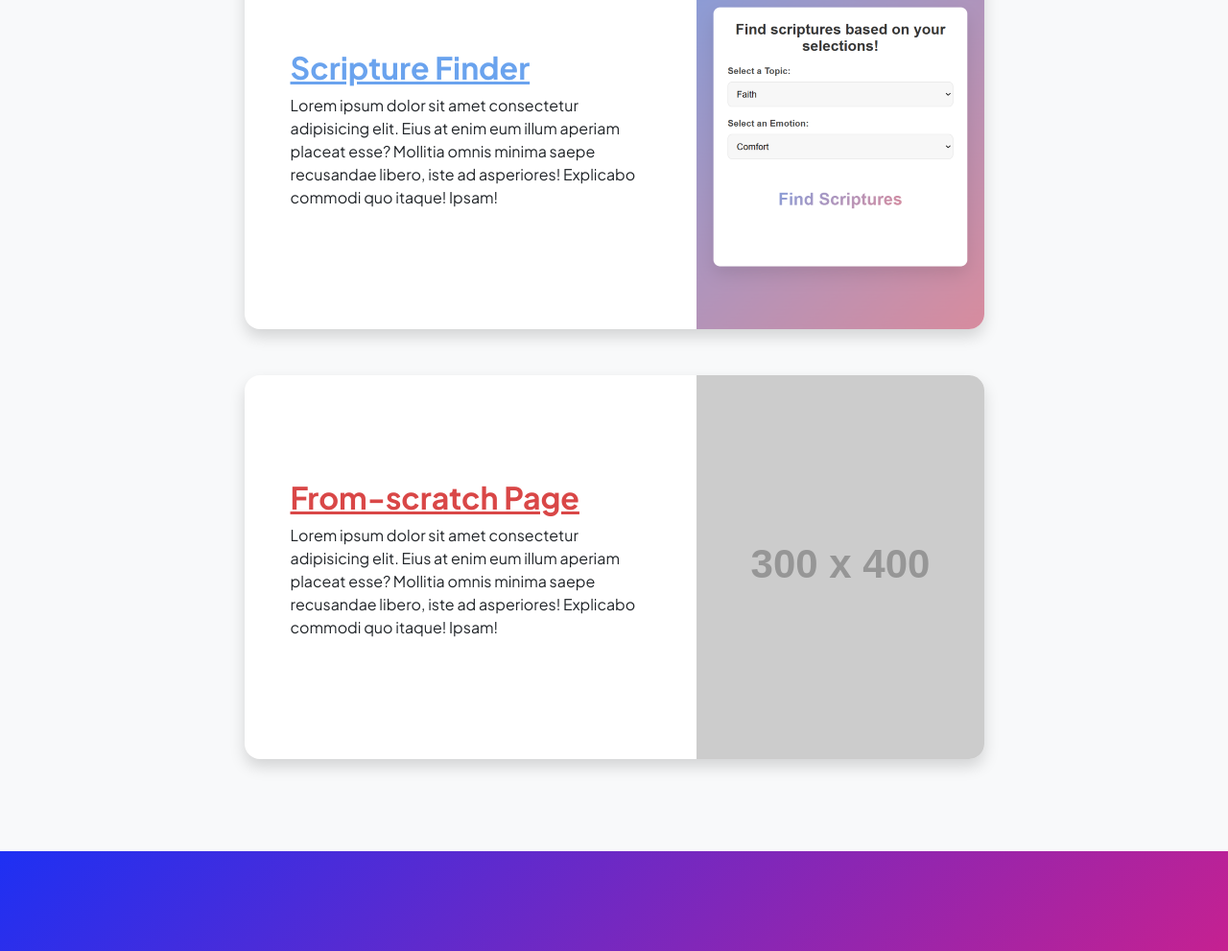
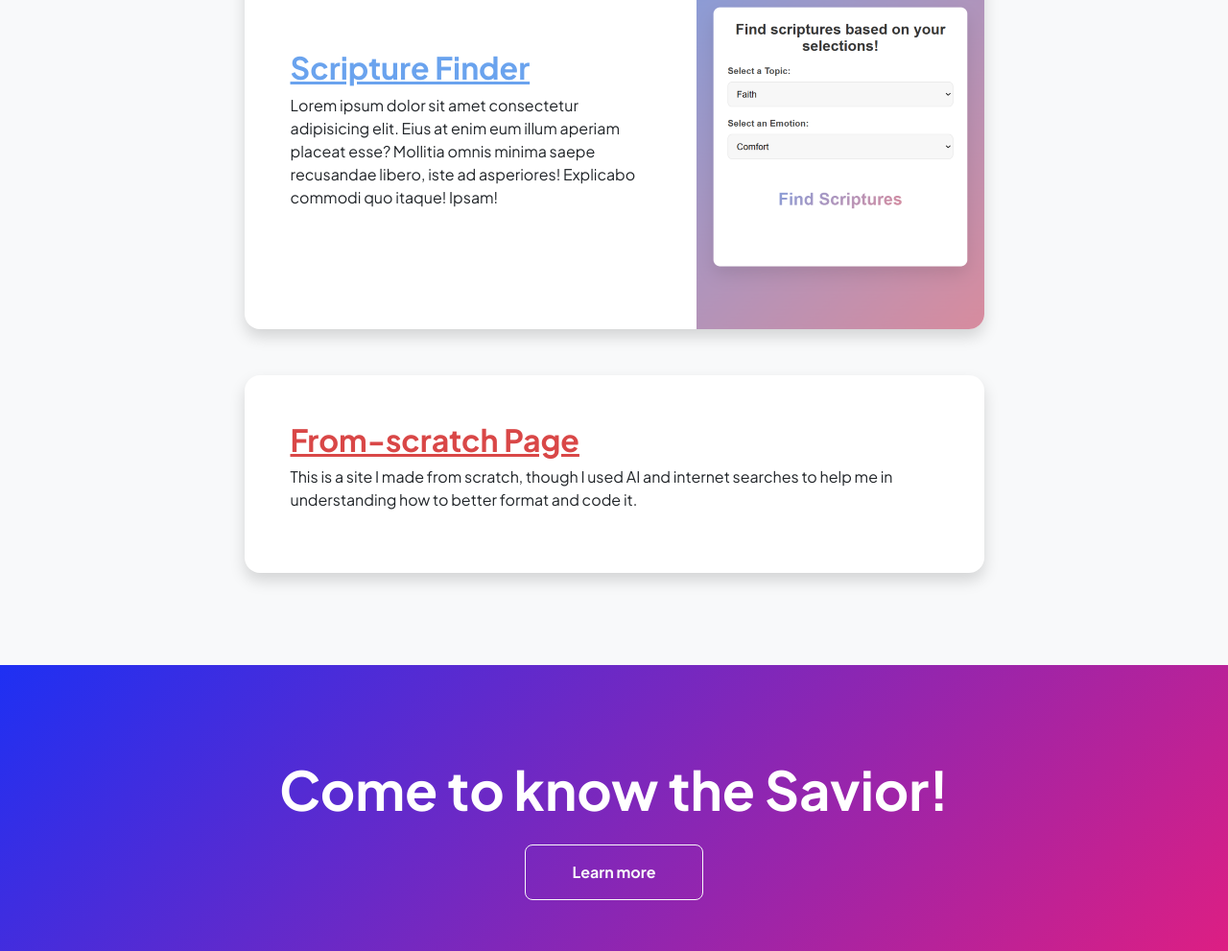
Before and after one commit to PorterGrantW/IS201FinalProject, a plain HTML site: page portfolio.html in a window 1280 px wide. Shown: the part 283-1274 px from the top of the page at 96% size. Drawn offline with nearby package versions, Linux system fonts and the light colour scheme; placeholder pictures from the web are drawn by us.

Commit message:
Add files via upload

```diff
--- a/portfolio.html
+++ b/portfolio.html
@@ -60,9 +60,9 @@
                                     <div class="d-flex align-items-center">
                                         <div class="p-5">
                                             <h2 class="fw-bolder"><a style="color: rgb(217, 71, 71);" href="./from-scratch-page.html">From-scratch Page</a></h2>
-                                            <p>Lorem ipsum dolor sit amet consectetur adipisicing elit. Eius at enim eum illum aperiam placeat esse? Mollitia omnis minima saepe recusandae libero, iste ad asperiores! Explicabo commodi quo itaque! Ipsam!</p>
+                                            <p>This is a site I made from scratch, though I used AI and internet searches to help me in understanding how to better format and code it.</p>
                                         </div>
-                                        <img class="img-fluid" src="https://dummyimage.com/300x400/343a40/6c757d" alt="..." />
+                                        <!-- <img class="img-fluid" src="https://dummyimage.com/300x400/343a40/6c757d" alt="..." /> -->
                                     </div>
                                 </div>
                             </div>
```
